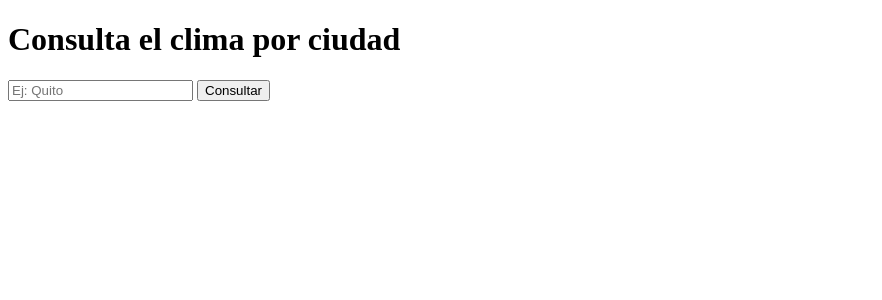
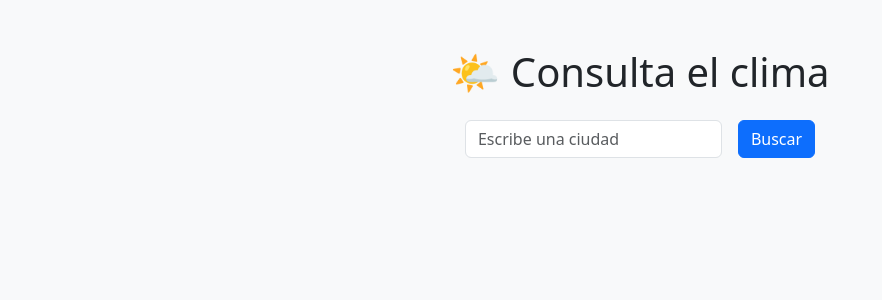
Before and after one commit to Maxtrax696/clima-app, a Flask app: page / in a window 1280 px wide. Shown: the top 300 px of the page, without its empty margins (0-882 px from the left). Run offline with Flask 3, Linux system fonts and the light colour scheme.

Commit message:
Se cambio el diseno de la interfaz

```diff
--- a/app/templates/index.html
+++ b/app/templates/index.html
@@ -2,23 +2,45 @@
 <html lang="es">
 <head>
     <meta charset="UTF-8">
-    <title>Consulta del Clima</title>
+    <title>Clima App</title>
+    <meta name="viewport" content="width=device-width, initial-scale=1">
+    <!-- Bootstrap 5 CDN -->
+    <link href="https://cdn.jsdelivr.net/npm/bootstrap@5.3.0/dist/css/bootstrap.min.css" rel="stylesheet">
 </head>
-<body>
-    <h1>Consulta el clima por ciudad</h1>
-    <form method="POST">
-        <input type="text" name="ciudad" placeholder="Ej: Quito">
-        <button type="submit">Consultar</button>
-    </form>
+<body class="bg-light text-dark">
 
-    {% if error %}
-        <p style="color:red;">{{ error }}</p>
-    {% endif %}
+    <div class="container py-5">
+        <h1 class="text-center mb-4">🌤 Consulta el clima</h1>
 
-    {% if clima %}
-        <h2>Clima en {{ clima.ciudad }}</h2>
-        <p>Temperatura: {{ clima.temperatura }} °C</p>
-        <p>Descripción: {{ clima.descripcion }}</p>
-    {% endif %}
+        <form method="POST" class="row g-3 justify-content-center mb-4">
+            <div class="col-auto">
+                <input type="text" name="ciudad" class="form-control" placeholder="Escribe una ciudad" required>
+            </div>
+            <div class="col-auto">
+                <button type="submit" class="btn btn-primary">Buscar</button>
+            </div>
+        </form>
+
+        {% if error %}
+        <div class="alert alert-danger text-center" role="alert">
+            {{ error }}
+        </div>
+        {% endif %}
+
+        {% if clima %}
+        <div class="card mx-auto" style="max-width: 500px;">
+            <div class="card-body">
+                <h3 class="card-title text-center">{{ clima.ciudad }}</h3>
+                <p class="card-text text-center">
+                    🌡 <strong>{{ clima.temperatura }}</strong> °C<br>
+                    💧 Humedad: {{ clima.humedad }}%<br>
+                    🌬 Viento: {{ clima.viento }} km/h<br>
+                    📋 Descripción: {{ clima.descripcion }}
+                </p>
+            </div>
+        </div>
+        {% endif %}
+    </div>
+
 </body>
 </html>
```
